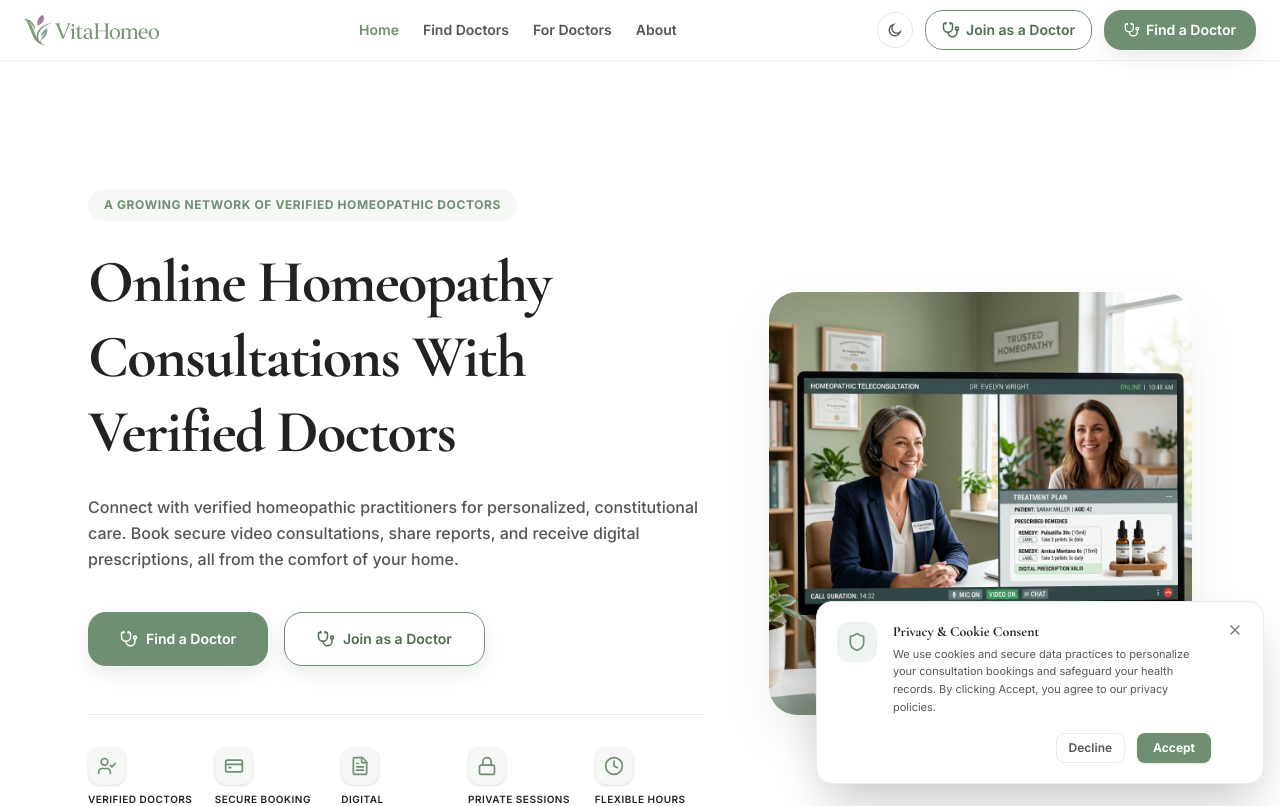
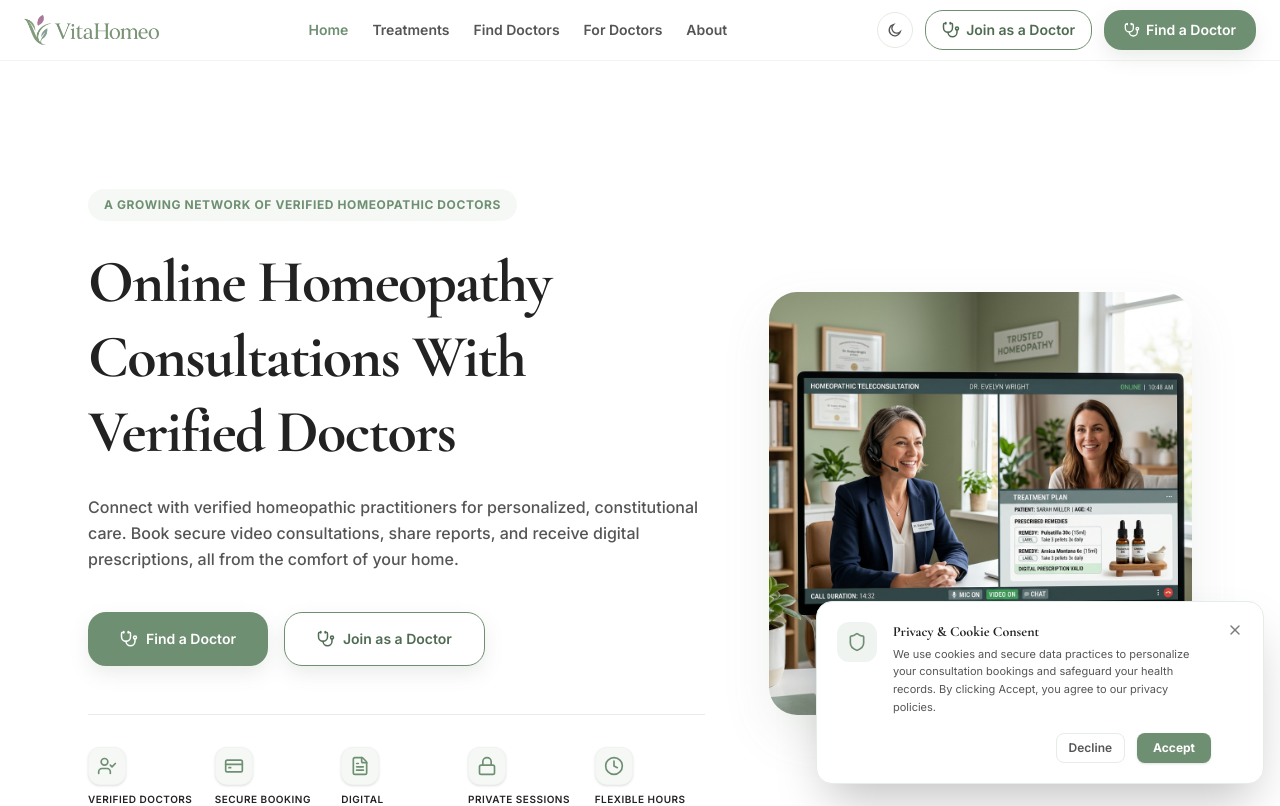
Before and after one commit to vitahomeo15/vitahomeo, a Next.js app: page / in a window 1280 px wide. Shown: the top 806 px of the page. Built offline with nearby package versions, Linux system fonts and the light colour scheme.

Commit message:
Add Treatments link pointing to /treatment in Navbar menu

```diff
--- a/src/components/Navbar.tsx
+++ b/src/components/Navbar.tsx
@@ -14,6 +14,7 @@ export function Navbar() {
 
   const navLinks = [
     { label: "Home", href: "/" },
+    { label: "Treatments", href: "/treatment" },
     { label: "Find Doctors", href: "/doctors" },
     { label: "For Doctors", href: "/join" },
     { label: "About", href: "/about" },
```
